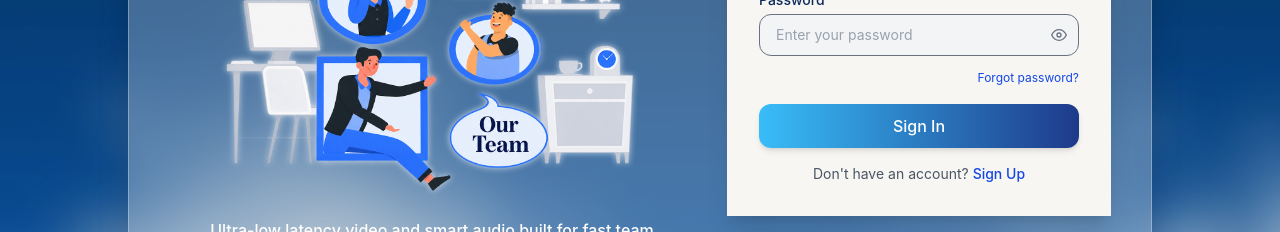
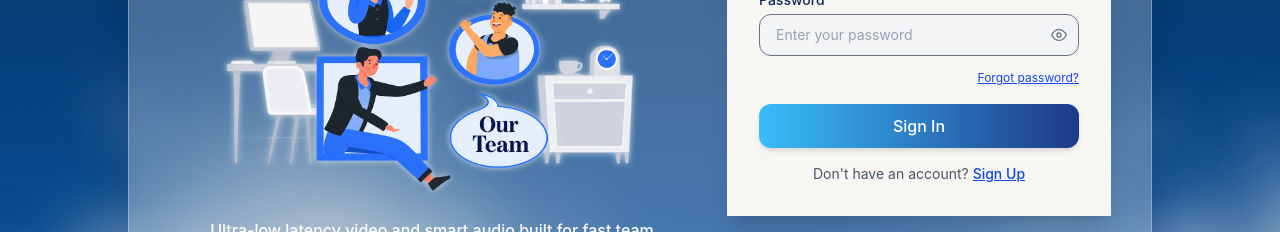
Before and after one commit to Tanvi975/quorum-web, a React (Vite) app: page /login in a window 1280 px wide. Shown: the part 392-624 px from the top of the page. Built offline with nearby package versions, Linux system fonts and the light colour scheme; no server answers.

Commit message:
feat: change design

```diff
--- a/src/pages/ForgotPassword.jsx
+++ b/src/pages/ForgotPassword.jsx
@@ -46,7 +46,7 @@ function ForgotPassword() {
 
       <p className="text-center text-sm text-gray-600 mt-4">
         Already have an account?{" "}
-        <Link to="/login" className="text-blue-700 font-medium">
+        <Link to="/login" className="text-blue-700 font-medium underline">
           Sign In
         </Link>
       </p>
--- a/src/pages/Login.jsx
+++ b/src/pages/Login.jsx
@@ -63,7 +63,7 @@ function Login() {
           error={errors.password}
         />
         <div className="text-right -mt-2 mb-4">
-          <Link to="/forgot-password" className="text-xs text-blue-700">
+          <Link to="/forgot-password" className="text-xs text-blue-700 underline">
             Forgot password?
           </Link>
         </div>
@@ -77,7 +77,7 @@ function Login() {
 
       <p className="text-center text-sm text-gray-600 mt-4">
         Don't have an account?{" "}
-        <Link to="/signup" className="text-blue-700 font-medium">
+        <Link to="/signup" className="text-blue-700 font-medium underline">
           Sign Up
         </Link>
       </p>
--- a/src/pages/Signup.jsx
+++ b/src/pages/Signup.jsx
@@ -96,7 +96,7 @@ function Signup() {
 
       <p className="text-center text-sm text-gray-600 mt-4">
         Already have an account?{" "}
-        <Link to="/login" className="text-blue-700 font-medium">
+        <Link to="/login" className="text-blue-700 font-medium underline">
           Log In
         </Link>
       </p>
--- a/src/pages/VerifyCode.jsx
+++ b/src/pages/VerifyCode.jsx
@@ -96,7 +96,7 @@ function VerifyCode() {
 
       <p className="text-center text-sm text-gray-600 mt-4">
         Already have an account?{" "}
-        <Link to="/login" className="text-blue-700 font-medium">
+        <Link to="/login" className="text-blue-700 font-medium underline">
           Sign In
         </Link>
       </p>
```
